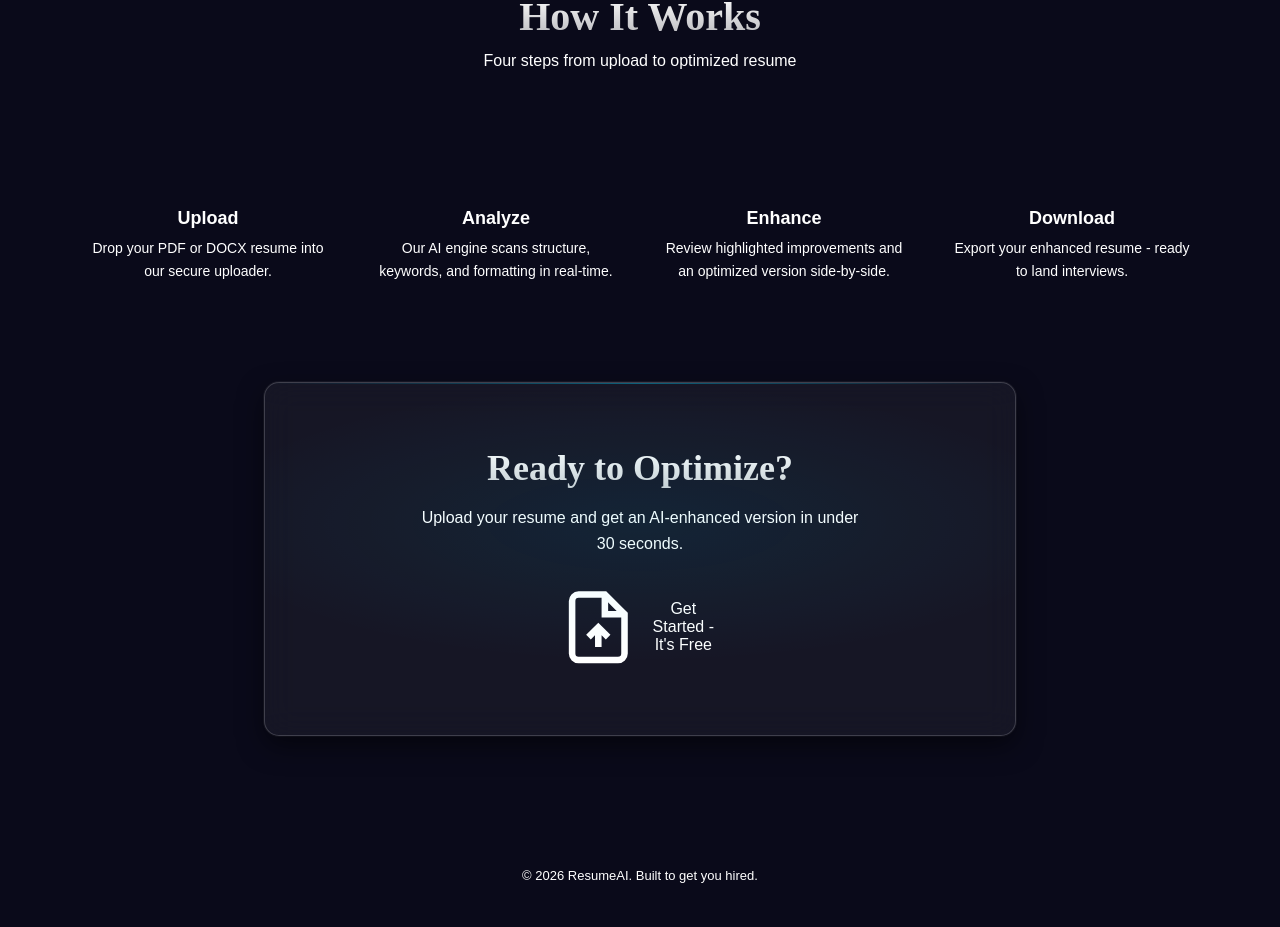
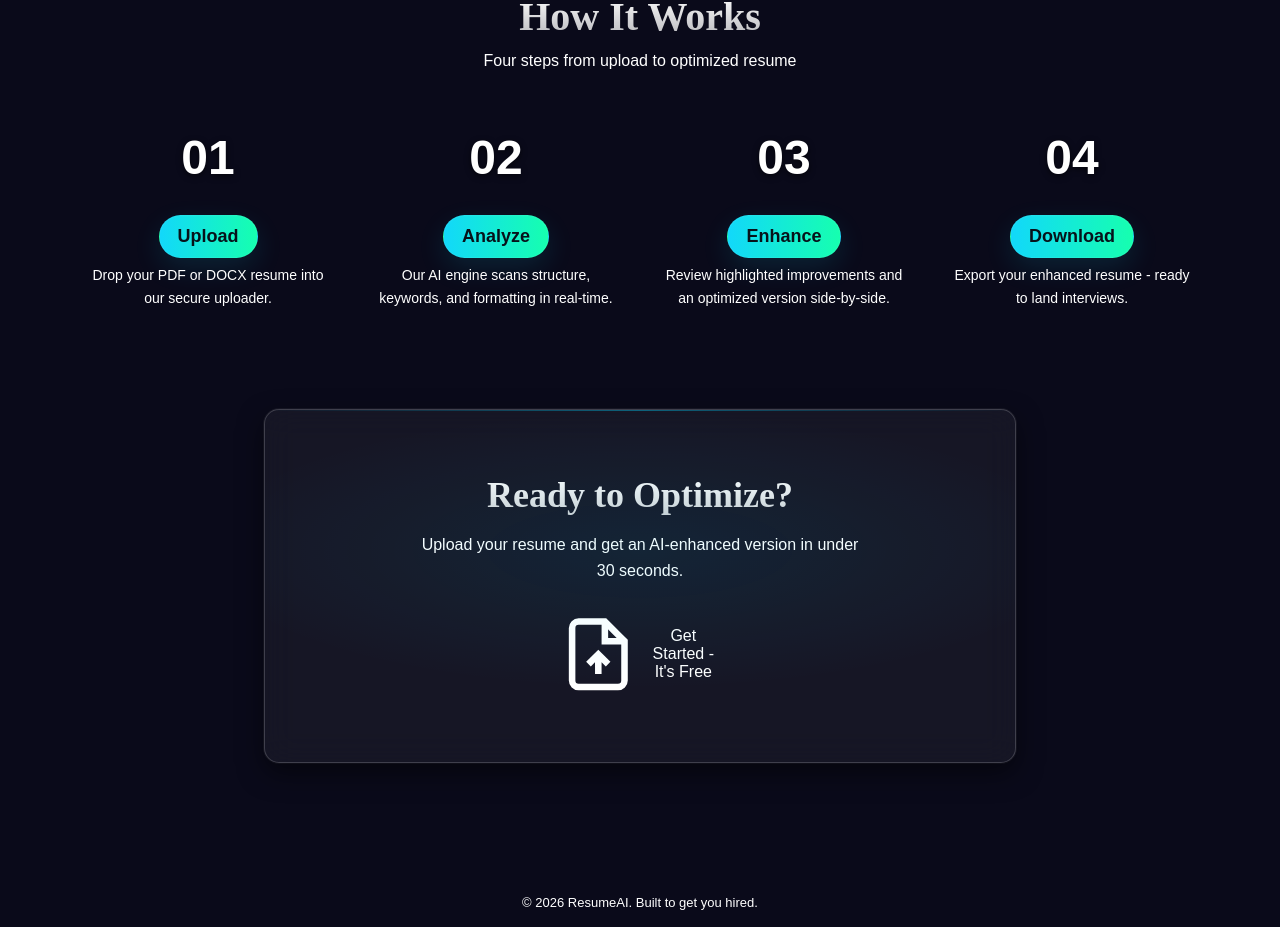
Before and after one commit to POSTI-25/WebProgrammingProject, a Next.js app in the folder frontend/resume-enhancer/: page /features in a window 1280 px wide. Shown: the part 1311-2238 px from the top of the page. Built offline with nearby package versions, Linux system fonts and the light colour scheme.

Commit message:
updates features.css to give pill style boxes around the steps of how it works

```diff
--- a/frontend/resume-enhancer/src/styles/features.css
+++ b/frontend/resume-enhancer/src/styles/features.css
@@ -249,12 +249,9 @@ body {
 .feat-step-number {
   font-size: 48px;
   font-weight: 700;
-  background: var(--re-accent-gradient);
-  -webkit-background-clip: text;
-  -webkit-text-fill-color: transparent;
-  background-clip: text;
-  margin-bottom: 8px;
-  line-height: 1;
+  color: #ffffff;
+  -webkit-text-fill-color: #ffffff;
+  text-shadow: 0 2px 6px rgba(0, 0, 0, 0.6);
 }
 
 .feat-step-connector {
@@ -268,9 +265,25 @@ body {
 
 .feat-step-title {
   font-size: 18px;
-  font-weight: 600;
-  margin-bottom: 8px;
-  color: #ffffff;
+  font-weight: 700;
+  margin: 8px 0 6px;
+  color: #07121a;
+
+  /* boxed label around the word only */
+  display: inline-block;
+  padding: 10px 18px;
+  border-radius: 999px;
+  border: 1px solid rgba(255,255,255,0.06);
+  background: linear-gradient(90deg, #12d8fa 0%, #16ffaf 100%);
+  box-shadow: 0 10px 28px rgba(18,216,250,0.12), inset 0 1px 0 rgba(255,255,255,0.02);
+  transition: transform 0.18s ease, box-shadow 0.18s ease, background 0.18s ease, color 0.12s ease;
+}
+
+.feat-step-title:hover {
+  transform: translateY(-4px);
+  box-shadow: 0 18px 36px rgba(18,216,250,0.16), inset 0 1px 0 rgba(255,255,255,0.03);
+  background: linear-gradient(90deg, #0fd6fb 0%, #24ffc3 100%);
+  color: #07121a;
 }
 
 .feat-step-desc {
```
